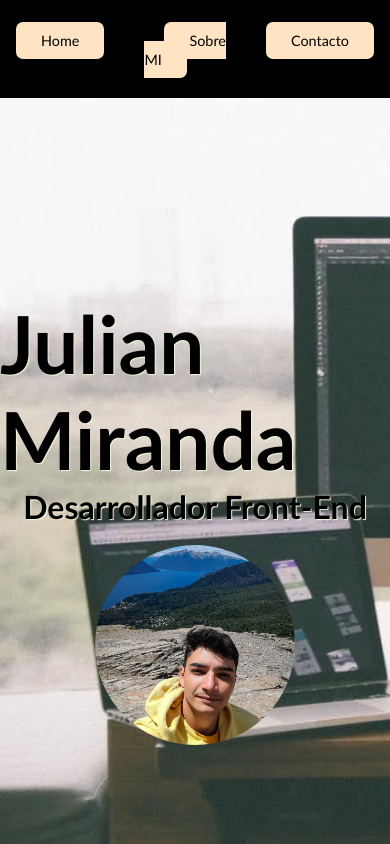
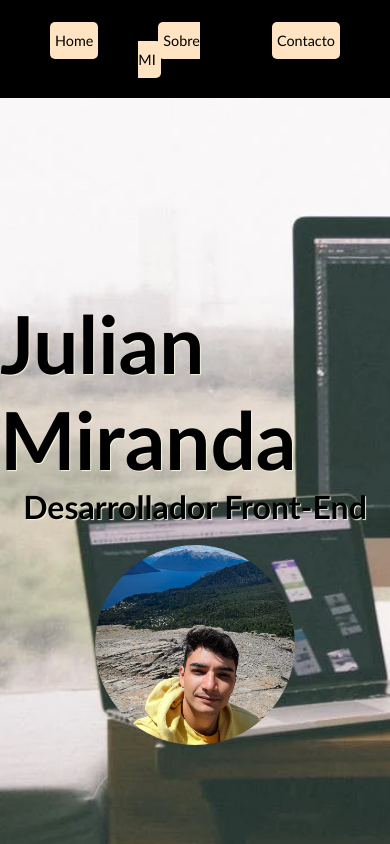
Before and after one commit to JulianMirandaR/PortafolioPersonal, a plain HTML site: page index.html in a window 390 px wide. Shown: the top 844 px of the page. Drawn offline with Linux system fonts and the light colour scheme.

Commit message:
Update estilos.css

```diff
--- a/estilos.css
+++ b/estilos.css
@@ -173,6 +173,11 @@ form button {
         font-size: 0.9rem;
         padding: 8px 16px;
     }
+    nav ul li a:link,
+    nav ul li a:visited {
+        padding: 10px 5px;
+        border-radius: 5px;
+    }
 
     nav ul {
       display: flex;
```
